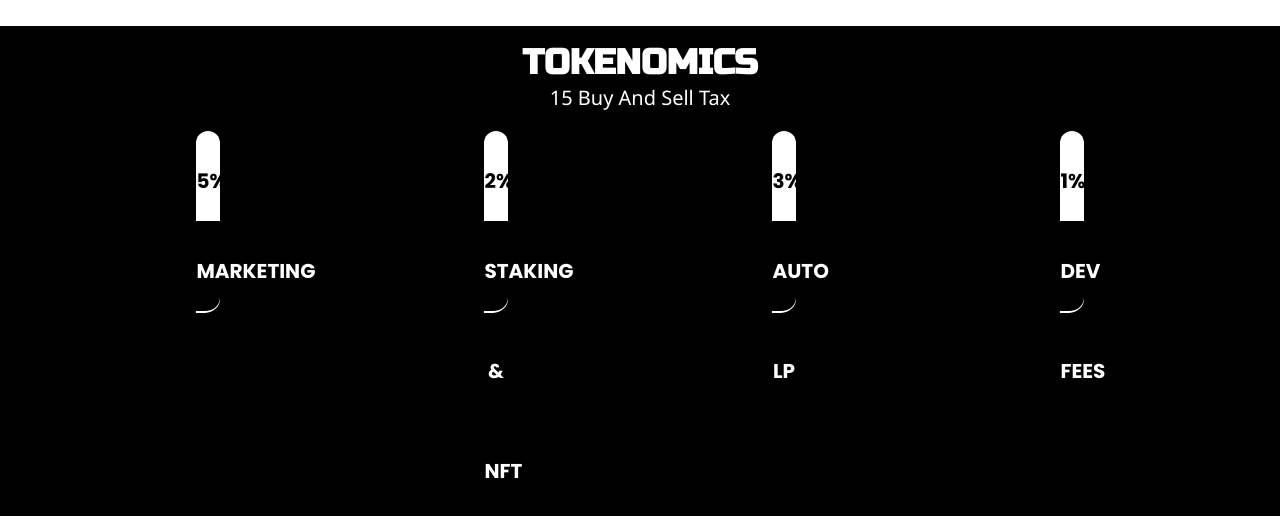
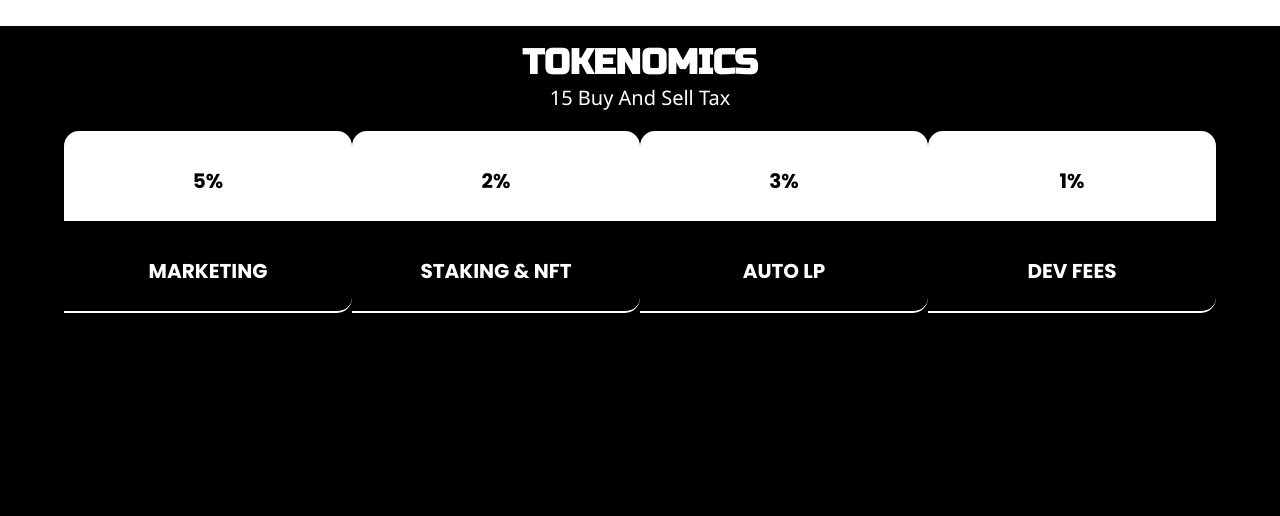
Before and after one commit to Arc9067/cheezy, a plain HTML site: page index.html in a window 1280 px wide. Shown: the part 664-1180 px from the top of the page. After the commit the page ends 990 px from the top, so only its background shows below. Drawn offline with Linux system fonts and the light colour scheme.

Commit message:
Update index.css

```diff
--- a/index.css
+++ b/index.css
@@ -304,7 +304,7 @@ nav{
 }
 
 .maincards{
-    width: 2%;
+    width: 25%;
     height: 100%;
     background-color: white;
     border-radius: 15px;
```
